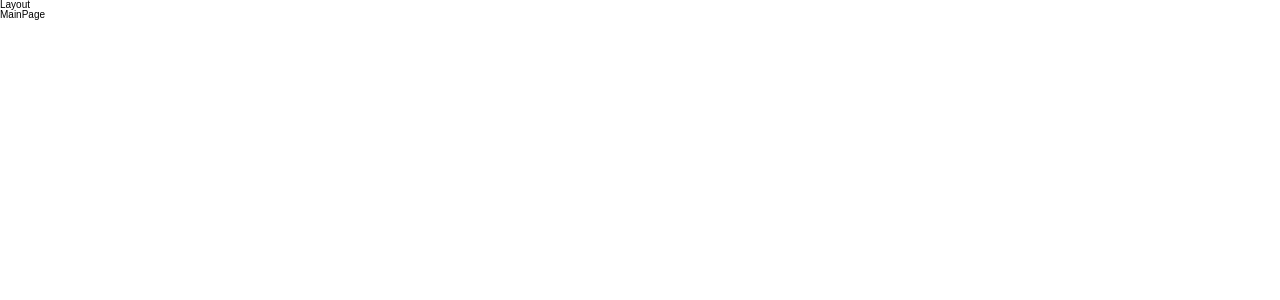
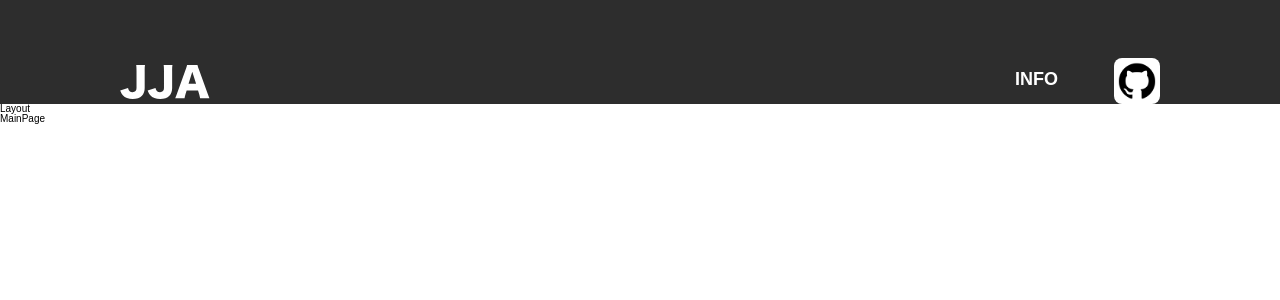
Before and after one commit to eunjoo0311/JJA, a React (Create React App) app: page / in a window 1280 px wide. Shown: the top 300 px of the page. Built offline with nearby package versions, Linux system fonts and the light colour scheme.

Commit message:
🎨 style: header 디자인 (#4)

```diff
--- /dev/null
+++ b/src/components/Header.jsx
@@ -0,0 +1,44 @@
+/** @jsx jsx */
+import { jsx, css } from '@emotion/react';
+import React from 'react';
+import github from '../assets/images/github.svg';
+import logo from '../assets/images/JJA.svg';
+import styled from '@emotion/styled';
+
+const Wrapper = styled.nav`
+    display: flex;
+    background-color: ${({ theme }) => theme.colors.darkGray};
+    justify-content: space-between;
+    align-items: center;
+    padding: 58px 120px 0 120px;
+`;
+
+const Logo = styled.img`
+    width: 90px;
+    cursor: pointer;
+`;
+
+const TextBtn = styled.button`
+    color: ${({ theme }) => theme.colors.white};
+    font-size: ${({ theme }) => theme.fontSize.base};
+    font-weight: 600;
+    margin-right: 56px;
+`;
+
+const ImgBtn = styled.button`
+    width: 46px;
+`;
+
+export default function Header() {
+    return (
+        <Wrapper>
+            <Logo src={logo} alt="Logo" />
+            <div>
+                <TextBtn>INFO</TextBtn>
+                <ImgBtn>
+                    <img src={github} alt="GitHub" />
+                </ImgBtn>
+            </div>
+        </Wrapper>
+    );
+}
--- a/src/pages/RootLayout.jsx
+++ b/src/pages/RootLayout.jsx
@@ -1,9 +1,11 @@
 import React from 'react';
 import { Outlet } from 'react-router-dom';
+import Header from '../components/header';
 
 export default function RootLayout() {
     return (
         <>
+            <Header />
             Layout
             <Outlet />
         </>
--- a/webpack.config.js
+++ b/webpack.config.js
@@ -28,7 +28,7 @@ module.exports = {
             {
                 test: /\.svg$/,
                 use: 'file-loader',
-              },
+            },
         ],
     },
     devServer: {
```
Also changed, not shown: src/assets/images/JJA.svg (added), src/assets/images/github.svg (added).
